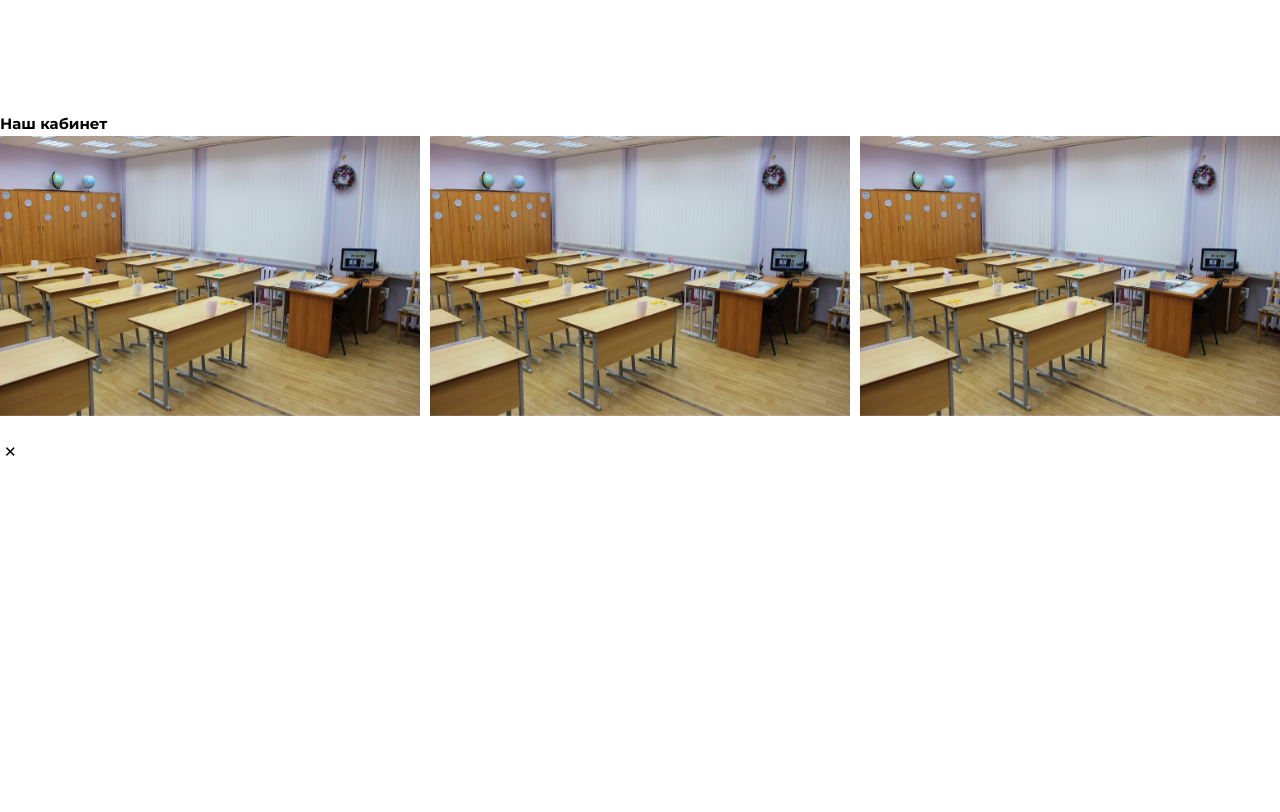
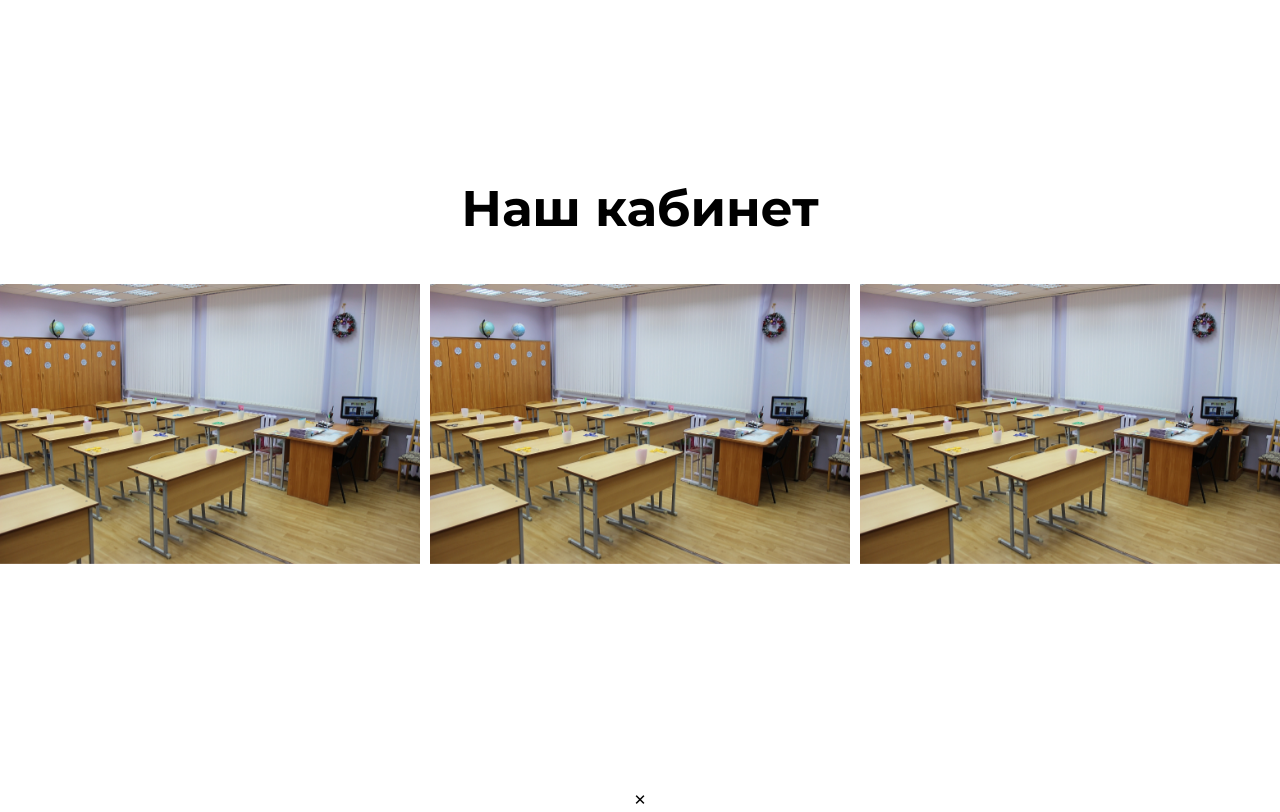
Before and after one commit to zenfurion/zenfurion.github.io, a plain HTML site: page site/index.html in a window 1280 px wide. Shown: the part 1948-2760 px from the top of the page. Before the commit the page ends 2412 px from the top, so only its background shows below. Drawn offline with Linux system fonts and the light colour scheme.

Commit message:
Update main.css

```diff
--- a/site/css/main.css
+++ b/site/css/main.css
@@ -1,5 +1,7 @@
 @import url("intro.css");
 @import url("schedule.css");
+@import url("footer.css");
+
 
 body {
     margin: 0;
@@ -22,3 +24,11 @@ h1, h2, h3, h4, h5, h6 {
 h1, h2 {
 	color: #ffffff;
 }
+
+h3, h4 {
+    font-size: 50px;
+    font-weight: 700;
+    text-align: center;
+    line-height: 1;
+    height: 100px;
+}
```
